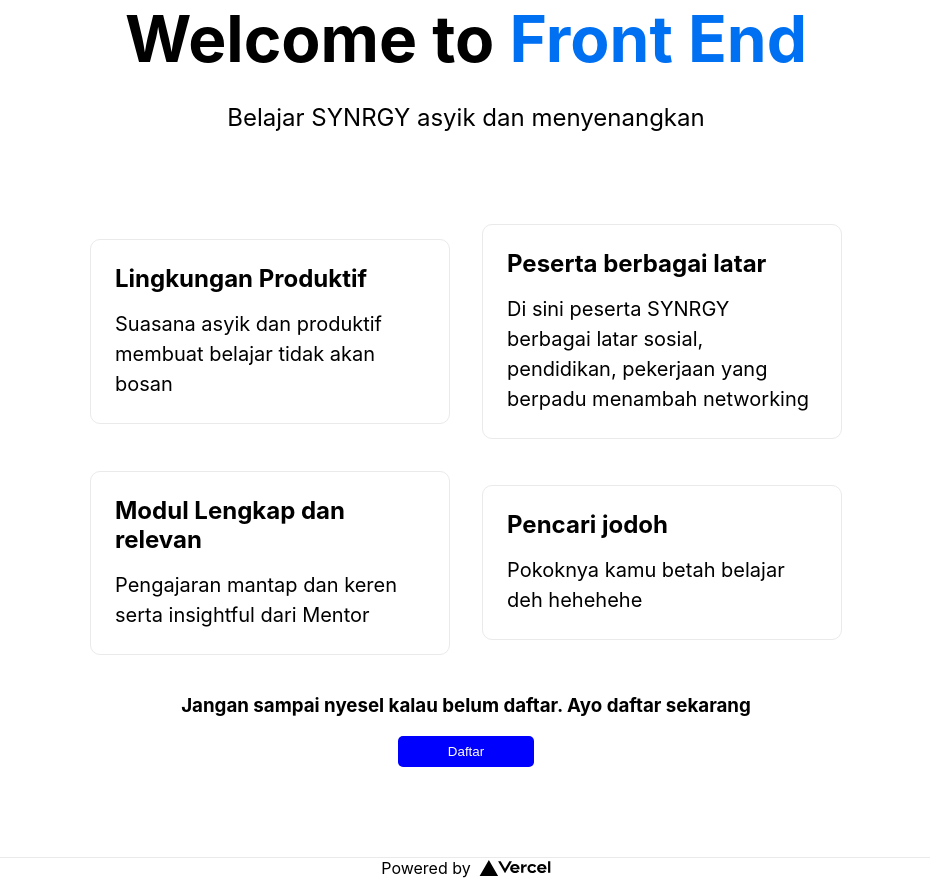
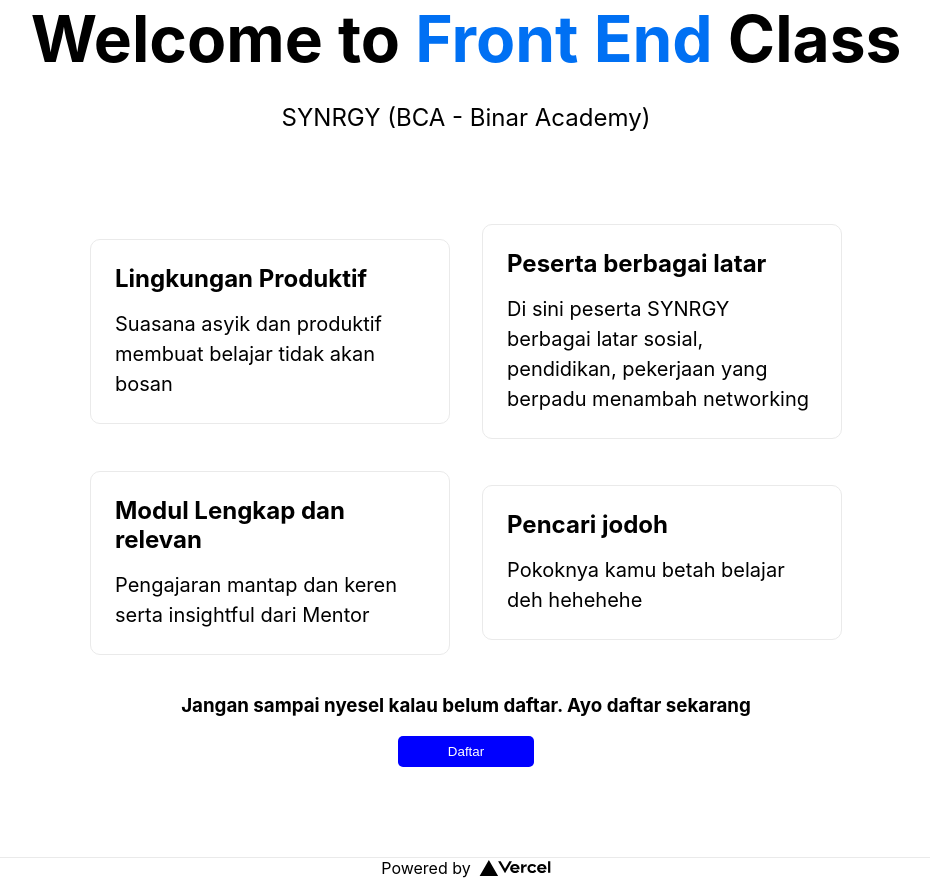
Before and after one commit to juanpatrick2001/app-test, a Next.js app: page / in a window 1280 px wide. Shown: the whole page, without its empty margins (174-1104 px from the left). Built offline with nearby package versions, Linux system fonts and the light colour scheme.

Commit message:
Fix Heading

```diff
--- a/pages/index.js
+++ b/pages/index.js
@@ -13,11 +13,11 @@ export default function Home() {
 
       <main className={styles.main}>
         <h1 className={styles.title}>
-          Welcome to <a href="https://nextjs.org">Front End</a>
+          Welcome to <a href="/">Front End</a> Class
         </h1>
 
         <p className={styles.description}>
-          Belajar SYNRGY asyik dan menyenangkan
+          SYNRGY (BCA - Binar Academy)
         </p>
 
         <div className={styles.grid}>
```
